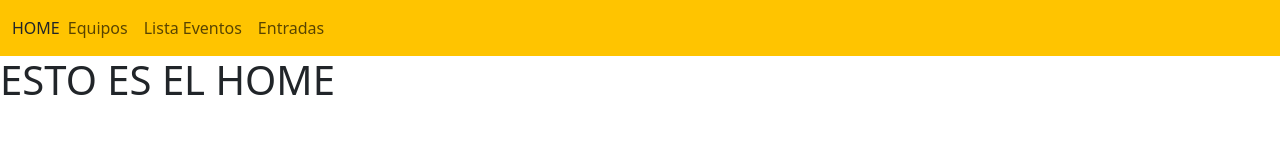
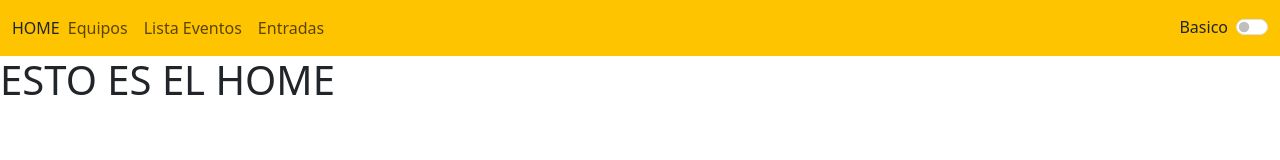
Before and after one commit to VICENTEEC/Manabo2, a Vue app in the folder frontend/: page /#/home in a window 1280 px wide. Shown: the top 160 px of the page. Built offline with nearby package versions, Linux system fonts and the light colour scheme.

Commit message:
Guardas. Usuario Basico-Administrador

```diff
--- a/frontend/src/components/navegacion/NavBar.vue
+++ b/frontend/src/components/navegacion/NavBar.vue
@@ -1,3 +1,26 @@
+<script>
+import { useAuthStore } from '@/stores/auth'
+import { mapState, mapActions } from 'pinia'
+
+export default {
+  computed: {
+    ...mapState(useAuthStore, ['tipoUsuario', 'esAdmin']),
+
+    cambioUsuario: {
+      get() {
+        return this.esAdmin
+      },
+      set(value) {
+        this.cambiarNivel()
+      }
+    }
+  },
+  methods: {
+    ...mapActions(useAuthStore, ['cambiarNivel'])
+  }
+}
+</script>
+
 <template>
 <nav class="navbar navbar-expand-lg bg-amarillo">
   <div class="container-fluid">
@@ -18,6 +41,10 @@
         </li>
       </ul>
     </div>
+    <div class="form-check form-switch form-check-reverse">
+      <input class="form-check-input" type="checkbox" id="flexSwitchCheckReverse"  v-model="cambioUsuario">
+      <label class="form-check-label" for="flexSwitchCheckReverse">{{ tipoUsuario }}</label>
+    </div>
   </div>
 </nav>
 </template>
--- a/frontend/src/main.js
+++ b/frontend/src/main.js
@@ -38,6 +38,13 @@ const router = createRouter({
     routes,
 })
 
+import { useAuthStore } from '@/stores/auth'
+router.beforeEach(async (to, from) => {
+  const auth = useAuthStore()
+  if (!auth.esAdmin && (to.name === 'listaeventos' || to.name === 'equipos' || to.name === 'entradas')) {
+    return { name: 'home' }
+  }
+})
 
 const app = createApp(App)
 
--- /dev/null
+++ b/frontend/src/stores/auth.js
@@ -0,0 +1,17 @@
+import { defineStore } from 'pinia'
+
+export const useAuthStore = defineStore('autenticacion', {
+  state: () => ({
+    tipoUsuario: 'Basico',
+  }),
+
+  getters: {
+    esAdmin: (state) => state.tipoUsuario === 'Administrador',
+  },
+
+  actions: {
+    cambiarNivel() {
+      this.tipoUsuario = this.esAdmin ? 'Basico' : 'Administrador';
+    }
+  }
+})
```
